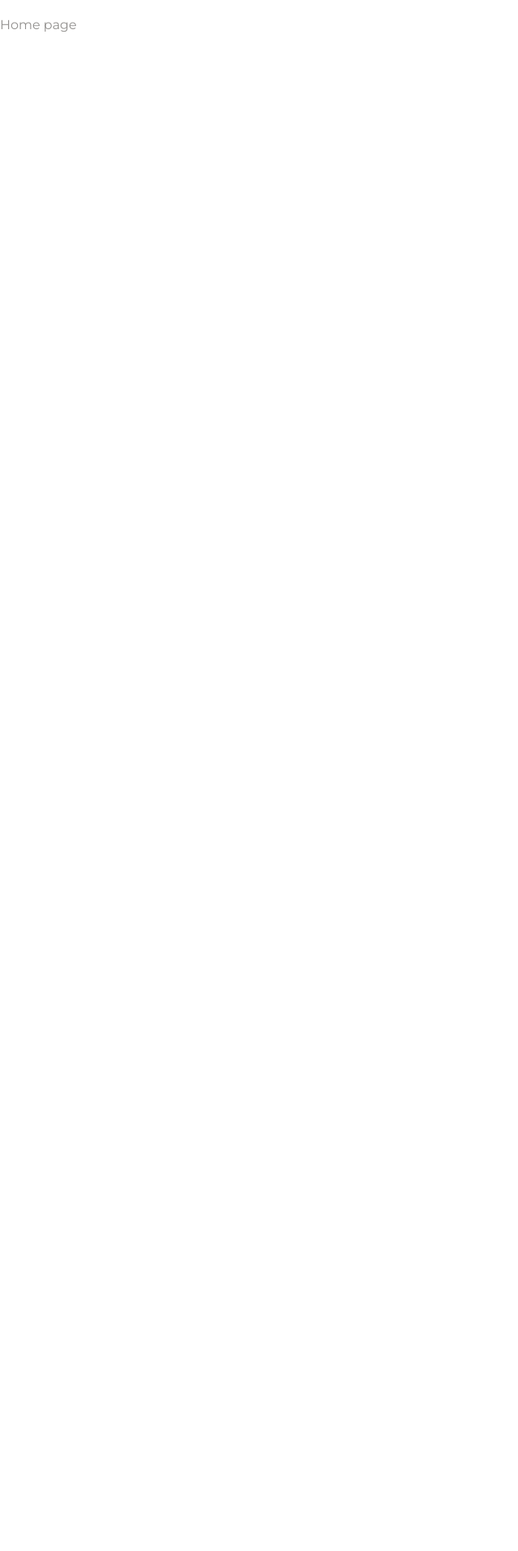
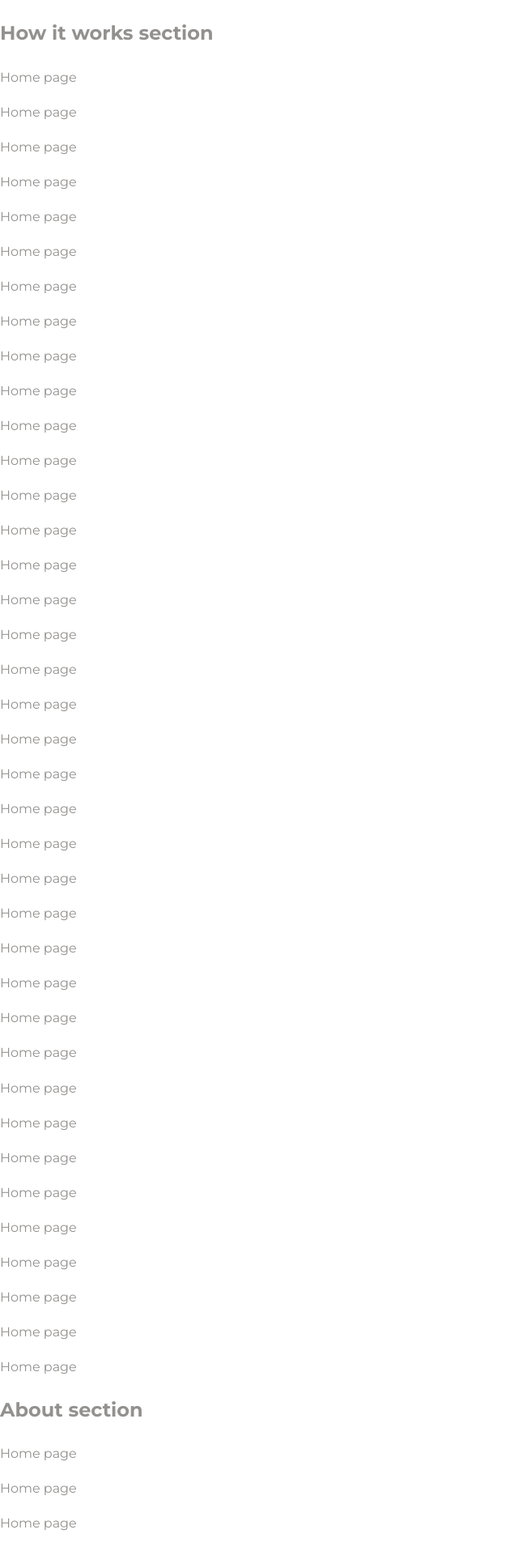
Before and after one commit to profydev/reddit-timer-thanosades, a React (Create React App) app: page / in a window 1280 px wide. Shown: the part 1820-3735 px from the top of the page at 81% size, without its empty margins (0-640 px from the left). Before the commit the page ends 1880 px from the top, so only its background shows below. Built offline with nearby package versions, Linux system fonts and the light colour scheme.

Commit message:
add react-router-dom to header navigation

```diff
--- a/src/components/Home/index.js
+++ b/src/components/Home/index.js
@@ -46,7 +46,135 @@ export default function Home() {
       <p>Home page</p>
       <p>Home page</p>
 
-      <p id="how-it-works">Home page</p>
+      <h2 id="how-it-works">How it works section</h2>
+      <p>Home page</p>
+      <p>Home page</p>
+      <p>Home page</p>
+      <p>Home page</p>
+      <p>Home page</p>
+      <p>Home page</p>
+
+      <p>Home page</p>
+      <p>Home page</p>
+      <p>Home page</p>
+      <p>Home page</p>
+      <p>Home page</p>
+      <p>Home page</p>
+
+      <p>Home page</p>
+      <p>Home page</p>
+      <p>Home page</p>
+      <p>Home page</p>
+      <p>Home page</p>
+      <p>Home page</p>
+      <p>Home page</p>
+
+      <p>Home page</p>
+      <p>Home page</p>
+      <p>Home page</p>
+      <p>Home page</p>
+      <p>Home page</p>
+      <p>Home page</p>
+
+      <p>Home page</p>
+      <p>Home page</p>
+      <p>Home page</p>
+      <p>Home page</p>
+      <p>Home page</p>
+      <p>Home page</p>
+
+      <p>Home page</p>
+      <p>Home page</p>
+      <p>Home page</p>
+      <p>Home page</p>
+      <p>Home page</p>
+      <p>Home page</p>
+      <p>Home page</p>
+      <h2 id="about">About section</h2>
+      <p>Home page</p>
+      <p>Home page</p>
+      <p>Home page</p>
+      <p>Home page</p>
+      <p>Home page</p>
+      <p>Home page</p>
+
+      <p>Home page</p>
+      <p>Home page</p>
+      <p>Home page</p>
+      <p>Home page</p>
+      <p>Home page</p>
+      <p>Home page</p>
+
+      <p>Home page</p>
+      <p>Home page</p>
+      <p>Home page</p>
+      <p>Home page</p>
+      <p>Home page</p>
+      <p>Home page</p>
+      <p>Home page</p>
+      <p>Home page</p>
+      <p>Home page</p>
+      <p>Home page</p>
+      <p>Home page</p>
+      <p>Home page</p>
+      <p>Home page</p>
+
+      <p>Home page</p>
+      <p>Home page</p>
+      <p>Home page</p>
+      <p>Home page</p>
+      <p>Home page</p>
+      <p>Home page</p>
+
+      <p>Home page</p>
+      <p>Home page</p>
+      <p>Home page</p>
+      <p>Home page</p>
+      <p>Home page</p>
+      <p>Home page</p>
+      <p>Home page</p>
+      <p>Home page</p>
+      <p>Home page</p>
+      <p>Home page</p>
+      <p>Home page</p>
+      <p>Home page</p>
+      <p>Home page</p>
+
+      <p>Home page</p>
+      <p>Home page</p>
+      <p>Home page</p>
+      <p>Home page</p>
+      <p>Home page</p>
+      <p>Home page</p>
+
+      <p>Home page</p>
+      <p>Home page</p>
+      <p>Home page</p>
+      <p>Home page</p>
+      <p>Home page</p>
+      <p>Home page</p>
+      <p>Home page</p>
+      <p>Home page</p>
+      <p>Home page</p>
+      <p>Home page</p>
+      <p>Home page</p>
+      <p>Home page</p>
+      <p>Home page</p>
+
+      <p>Home page</p>
+      <p>Home page</p>
+      <p>Home page</p>
+      <p>Home page</p>
+      <p>Home page</p>
+      <p>Home page</p>
+
+      <p>Home page</p>
+      <p>Home page</p>
+      <p>Home page</p>
+      <p>Home page</p>
+      <p>Home page</p>
+      <p>Home page</p>
+      <p>Home page</p>
     </div>
   );
 }
--- a/src/components/Navigation/Nav.js
+++ b/src/components/Navigation/Nav.js
@@ -1,11 +1,12 @@
 import React from 'react';
+import { Link } from 'react-router-dom';
 import HorizontalList from './HorizontalList';
 
 export default function Nav() {
   return (
     <nav>
       <HorizontalList>
-        <li><a href="javascript">Search</a></li>
+        <li><Link to="/search/javascript">Search</Link></li>
         <li><a href="#how-it-works">How it works</a></li>
         <li><a href="#about">About</a></li>
       </HorizontalList>
```
